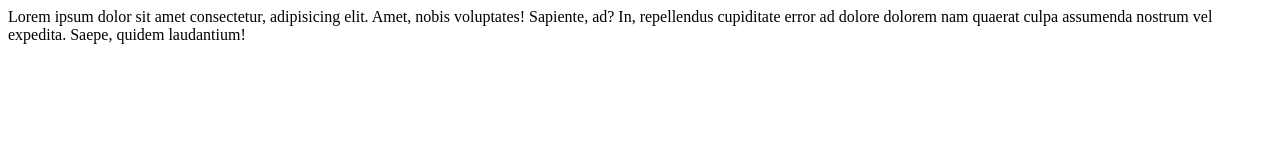
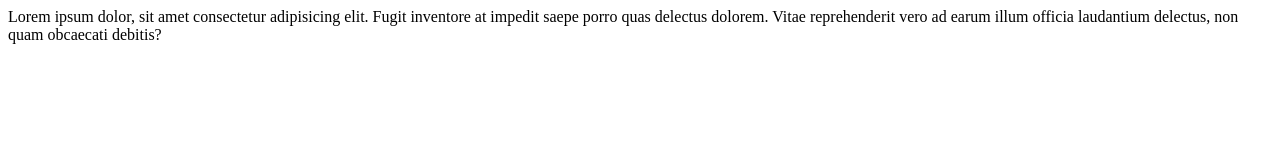
Before and after one commit to hjjj7/dc_w3_ing, a plain HTML site: page aFile.html in a window 1280 px wide. Drawn offline with Linux system fonts and the light colour scheme.

Commit message:
한번 더 저장

```diff
--- a/aFile.html
+++ b/aFile.html
@@ -7,8 +7,8 @@
     <title>github pages로 호스팅하기기</title>
   </head>
   <body>
-    Lorem ipsum dolor sit amet consectetur, adipisicing elit. Amet, nobis
-    voluptates! Sapiente, ad? In, repellendus cupiditate error ad dolore dolorem
-    nam quaerat culpa assumenda nostrum vel expedita. Saepe, quidem laudantium!
+    Lorem ipsum dolor, sit amet consectetur adipisicing elit. Fugit inventore at
+    impedit saepe porro quas delectus dolorem. Vitae reprehenderit vero ad earum
+    illum officia laudantium delectus, non quam obcaecati debitis?
   </body>
 </html>
```
Also changed, not shown: file2.html (added, +12 -0 lines).
